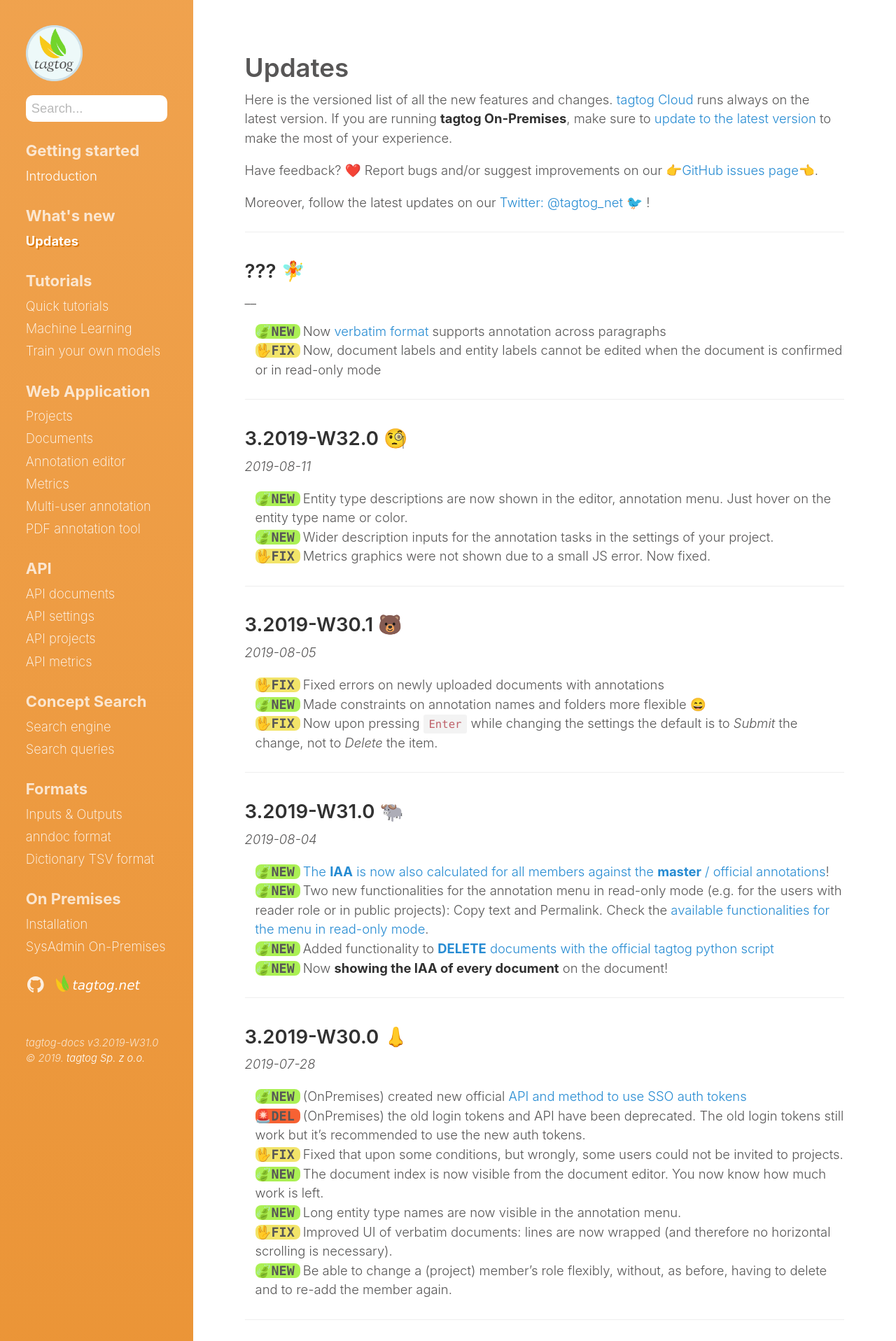
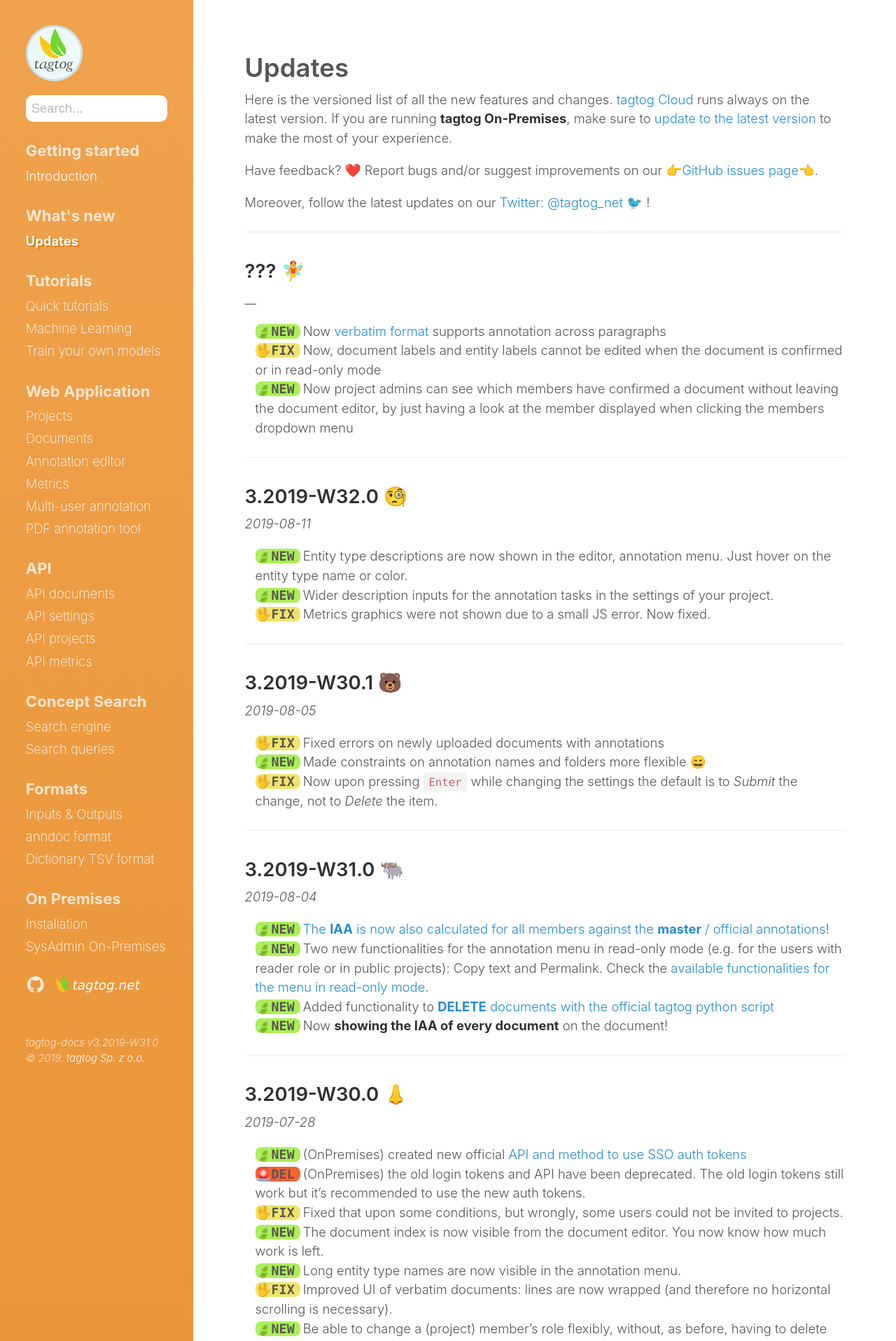
Before and after one commit to tagtogorg/tagtog-doc, a Jekyll site: the page built from updates.md, in a window 1280 px wide. Shown: the top 1916 px of the page at 70% size. Built offline with Jekyll 4.4.1, drawn with Linux system fonts in a browser that asks for light colours; nearby versions of some CDN libraries; emoji names are drawn with the system emoji font; some of the changed text lies outside the part shown.

Commit message:
Update updates

```diff
--- a/updates.md
+++ b/updates.md
@@ -20,6 +20,7 @@ __
 <ul class="updates">
   <li class="new"><span markdown="1">Now [verbatim format](ioformats.html) supports annotation across paragraphs</span></li>
   <li class="fix"><span markdown="1">Now, document labels and entity labels cannot be edited when the document is confirmed or in read-only mode</span></li>
+  <li class="new"><span markdown="1">Now project admins can see which members have confirmed a document without leaving the document editor, by just having a look at the member displayed when clicking the members dropdown menu</span></li>
 </ul>
 
 ---
```
